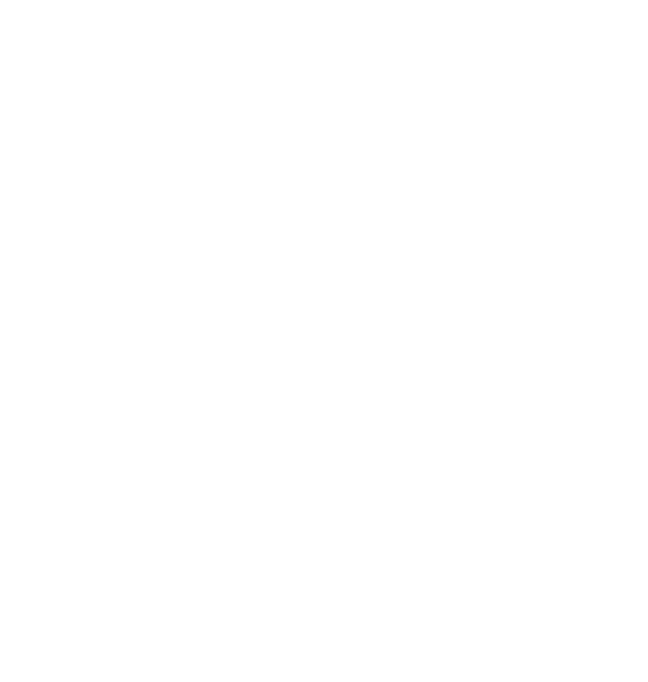
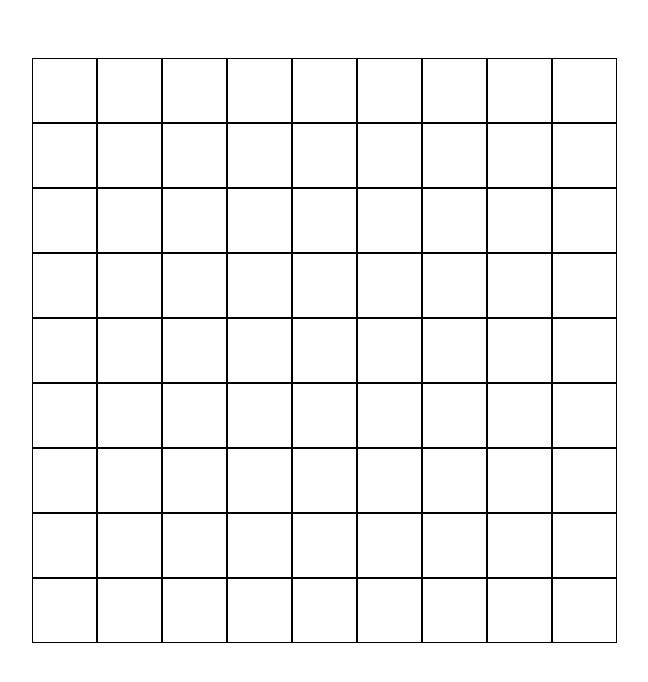
Before and after one commit to DevCasey/chess-game, a plain HTML site: page index.html in a window 1280 px wide. Shown: the whole page, without its empty margins (316-964 px from the left). Drawn offline with Linux system fonts and the light colour scheme.

Commit message:
Created the basic layout of the board.

```diff
--- a/app.js
+++ b/app.js
@@ -2,21 +2,18 @@ const getMainId = document.getElementById('board');
 
 
 
-let createBoard = () => {
-    let table = document.createElement('table');
-    for(let i = 1; i < 9; i++) {
-        let tr = document.createElement('tr');
-        for(let j = 1; j< 0; j++) {
-            let td = document.createElement('td');
-            if(i%2 == j%2) {
-                td.className = "white";
-            } else {
-                td.className = "black";
-            }
-            tr.appendChild(td);
+let createBoard = (gridAmount) => {
+    for(let i = 0; i < 9; i++) {
+        const row = document.createElement('div');
+        row.classList.add('outterDiv');
+        getMainId.appendChild(row);
+        for(let j = 0; j < 9; j++) {
+            const col = document.createElement('div');
+            col.classList.add('column');
+            col.style.width = `${520/gridAmount}px`;
+            col.style.height = `${520/gridAmount}px`;
+            row.appendChild(col);
         }
-        table.appendChild(tr);
     }
-    document.body.appendChild(table);
 }
-window.onload = createBoard;
+window.onload = createBoard(8);
--- a/style.css
+++ b/style.css
@@ -1,17 +1,15 @@
-/* .white {
-    height: 20px;
-    width: 20px;
-    border: 1px solid black;
+#board {
+    height: 500px;
+    width: 960px;
+    font-size: 0;
+    margin: auto;
+    padding-top: 50px;
+    text-align: center;
 }
 
-.black {
-    height: 20px;
-    width: 20px;
+
+.column {
+    display: inline-block;
     border: 1px solid black;
-} */
-
-table > tr {
-    height: 20px;
-    width: 20px;
-    color: black;
+    box-sizing: border-box;
 }
```
Also changed, not shown: index.html (line endings or trailing spaces).
